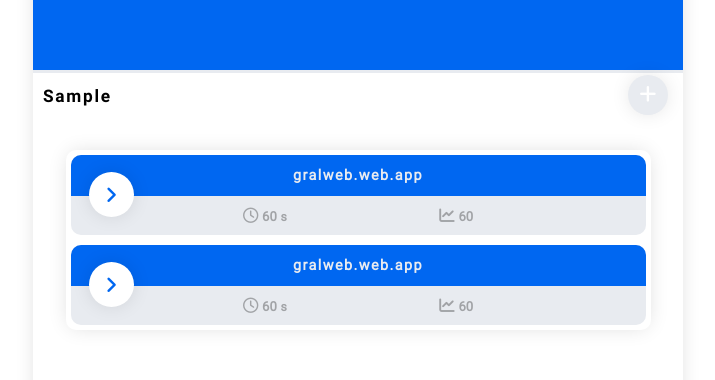
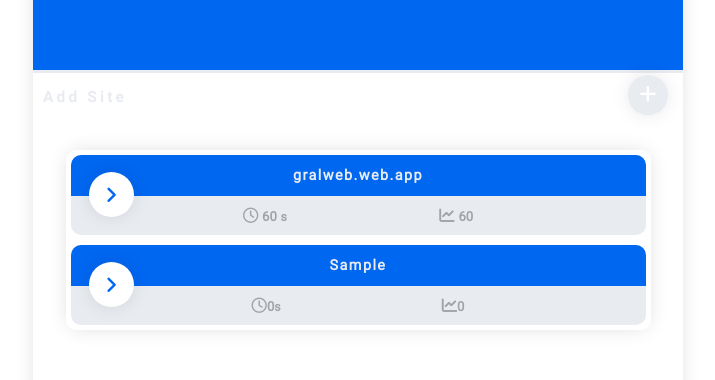
Before and after one commit to gralweb/gralweb-traffic, a website with bundled scripts: page index.html in a window 1280 px wide. Both pictures are taken after typing "Sample" into the empty fields and a click on the button 930 px from the left and 336 px from the top of the page. Shown: the part 242-622 px from the top of the page, without its empty margins (282-997 px from the left). Built offline with nearby package versions, Linux system fonts and the light colour scheme.

Commit message:
funcion para agregar nuevo link - template de enlace (carts)

```diff
--- a/index.html
+++ b/index.html
@@ -30,25 +30,25 @@
 			</section>
 
 			<main class="_gt-container-urls">
-				<article class="_gt-url">
+				<article id="idPredeterminada" class="_gt-url">
 					<ul class="_gt-url-options">
 						<li class="_gt-url-option _gt-url-options-close">
-							<button type="button" id="_gt-url-options-close" name="_options-close">
+							<button type="button" name="_options-close">
 								<i class="fa-solid fa-angle-left"></i>
 							</button>
 						</li>
 						<li class="_gt-url-option">
-							<button type="button" id="_gt-url-option-delete" name="_option-delete">
+							<button type="button" name="_option-delete">
 								<i class="fa-solid fa-trash"></i>
 							</button>
 						</li>
 						<li class="_gt-url-option">
-							<button type="button" id="_gt-url-option-edit" name="_option-edit">
+							<button type="button" name="_option-edit">
 								<i class="fa-solid fa-gear"></i>
 							</button>
 						</li>
 						<li class="_gt-url-option">
-							<button type="button" id="_gt-url-option-save" name="_option-save">
+							<button type="button" name="_option-save">
 								<i class="fa-regular fa-bookmark"></i>
 							</button>
 						</li>
@@ -56,59 +56,7 @@
 
 					<section class="_gt-url-content">
 						<div class="_gt-url-options-open">
-							<button type="button" id="_gt-url-options-open" name="_options-open">
-								<i class="fa-solid fa-angle-right"></i>
-							</button>
-						</div>
-						<p class="_gt-url-content-link">
-							<a href="https://gralweb.web.app" target="_blank" rel="noopener noreferrer">
-								gralweb.web.app
-							</a>
-						</p>
-						<summary class="_gt-url-content-data">
-							<p class="_gt-url-timer-content">
-								<span><i class="fa-regular fa-clock"></i></span>
-								<span class="_gt-url-time">60</span>
-								<span>s</span>
-							</p>
-							<p class="_gt-url-counter-content">
-								<span>
-									<i class="fa-solid fa-chart-line"></i>
-									<!-- <i class="fa-solid fa-chart-simple"></i> -->
-								</span>
-								<span class="_gt-url-counter">60</span>
-							</p>
-						</summary>
-					</section>
-				</article>
-
-				<article class="_gt-url">
-					<ul class="_gt-url-options">
-						<li class="_gt-url-option _gt-url-options-close">
-							<button type="button" id="_gt-url-options-close" name="_options-close">
-								<i class="fa-solid fa-angle-left"></i>
-							</button>
-						</li>
-						<li class="_gt-url-option">
-							<button type="button" id="_gt-url-option-delete" name="_option-delete">
-								<i class="fa-solid fa-trash"></i>
-							</button>
-						</li>
-						<li class="_gt-url-option">
-							<button type="button" id="_gt-url-option-edit" name="_option-edit">
-								<i class="fa-solid fa-gear"></i>
-							</button>
-						</li>
-						<li class="_gt-url-option">
-							<button type="button" id="_gt-url-option-save" name="_option-save">
-								<i class="fa-regular fa-bookmark"></i>
-							</button>
-						</li>
-					</ul>
-
-					<section class="_gt-url-content">
-						<div class="_gt-url-options-open">
-							<button type="button" id="_gt-url-options-open" name="_options-open">
+							<button type="button" name="_options-open">
 								<i class="fa-solid fa-angle-right"></i>
 							</button>
 						</div>
--- a/src/js/_click_trigger.js
+++ b/src/js/_click_trigger.js
@@ -1,3 +1,5 @@
+import _url_template from "./_url_template.js"
+
 const _click_trigger = () => {
 	document.body.addEventListener('click', e => {
 		let { name } = e.target
@@ -9,9 +11,13 @@ const _click_trigger = () => {
 			switch (name) {
 				case "_add":
 					e.preventDefault()
-					let _gt_input_add_val = document.querySelector("#_gt-input-add").value
-					console.log(_gt_input_add_val)
-					// Crear funcion para lanzar nuevo link
+					let _input_url = document.querySelector("#_gt-input-add")
+					let _url = _input_url.value
+					let _timer_prop = 30
+					// Funcion para lanzar nuevo link
+					const _new_url = new _url_template({ _url, _timer_prop })
+					_new_url._new_template()
+					_input_url.value = ""
 					break;
 				case "_options-open":
 					_gt_url.classList.add("_open")
@@ -35,9 +41,13 @@ const _click_trigger = () => {
 			switch (_parent_name) {
 				case "_add":
 					e.preventDefault()
-					let _gt_input_add_val = document.querySelector("#_gt-input-add").value
-					console.log(_gt_input_add_val)
-					// Crear funcion para lanzar nuevo link
+					let _input_url = document.querySelector("#_gt-input-add")
+					let _url = _input_url.value
+					let _timer_prop = 30
+					// Funcion para lanzar nuevo link
+					const _new_url = new _url_template({ _url, _timer_prop })
+					_new_url._new_template()
+					_input_url.value = ""
 					break;
 				case "_options-open":
 					_gt_url_icon.classList.add("_open")
--- /dev/null
+++ b/src/js/_template.js
@@ -0,0 +1,202 @@
+class _Template {
+	constructor({ _uuid, _url }) {
+		this._uuid = _uuid
+		this._url = _url
+	}
+
+	_template () {
+		// Contenedor de la lista de links activos
+		const _article_container = document.querySelector("._gt-container-urls")
+		// Creacion de Articulo
+		const _article = document.createElement("article")
+			// Atributos del articulo - ID para las opciones
+			_article.setAttribute("id", this._uuid)
+			_article.classList.add("_gt-url")
+
+			// Creacion de la lista desordenada
+			const _ul = document.createElement("ul")
+				// Atributos
+				_ul.classList.add("_gt-url-options")
+				// Creacion de cada item de la lista (opciones)
+				const _li_close = document.createElement("li")
+					// Atributos
+					_li_close.classList.add("_gt-url-option")
+					_li_close.classList.add("_gt-url-options-close")
+					// Boton de sera handler para la opcion
+					const _button_close = document.createElement("button")
+						// Atributos
+						_button_close.setAttribute("type", "button")
+						_button_close.setAttribute("name", "_options-close")
+						// Icono del boton - opcion
+						const _i_close = document.createElement("i")
+							// Atributos
+							_i_close.classList.add("fa-solid")
+							_i_close.classList.add("fa-angle-left")
+						// Agregando icono al boton
+						_button_close.appendChild(_i_close)
+					// Agregando boton al item
+					_li_close.appendChild(_button_close)
+				// Creacion de cada item de la lista (opciones)
+				const _li_delete = document.createElement("li")
+					// Atributos
+					_li_delete.classList.add("_gt-url-option")
+					// Boton de sera handler para la opcion
+					const _button_delete = document.createElement("button")
+						// Atributos
+						_button_delete.setAttribute("type", "button")
+						_button_delete.setAttribute("name", "_option-delete")
+						// Icono del boton - opcion
+						const _i_delete = document.createElement("i")
+							// Atributos
+							_i_delete.classList.add("fa-solid")
+							_i_delete.classList.add("fa-trash")
+						// Agregando icono al boton
+						_button_delete.appendChild(_i_delete)
+					// Agregando boton al item
+					_li_delete.appendChild(_button_delete)
+				// Creacion de cada item de la lista (opciones)
+				const _li_edit = document.createElement("li")
+					// Atributos
+					_li_edit.classList.add("_gt-url-option")
+					// Boton de sera handler para la opcion
+					const _button_edit = document.createElement("button")
+						// Atributos
+						_button_edit.setAttribute("type", "button")
+						_button_edit.setAttribute("name", "_option-edit")
+
+						// Icono del boton - opcion
+						const _i_edit = document.createElement("i")
+							// Atributos
+							_i_edit.classList.add("fa-solid")
+							_i_edit.classList.add("fa-gear")
+						// Agregando icono al boton
+						_button_edit.appendChild(_i_edit)
+					// Agregando boton al item
+					_li_edit.appendChild(_button_edit)
+				// Creacion de cada item de la lista (opciones)
+				const _li_save = document.createElement("li")
+					// Atributos
+					_li_save.classList.add("_gt-url-option")
+					// Boton de sera handler para la opcion
+					const _button_save = document.createElement("button")
+					// Atributos
+					_button_save.setAttribute("type", "button")
+					_button_save.setAttribute("name", "_option-save")
+						// Icono del boton - opcion
+						const _i_save = document.createElement("i")
+							// Atributos
+							_i_save.classList.add("fa-regular")
+							_i_save.classList.add("fa-bookmark")
+						// Agregando icono al boton
+						_button_save.appendChild(_i_save)
+					// Agregando boton al item
+					_li_save.appendChild(_button_save)
+				// Agregando items a la lista
+				_ul.appendChild(_li_close)
+				_ul.appendChild(_li_delete)
+				_ul.appendChild(_li_edit)
+				_ul.appendChild(_li_save)
+			// Creacion de la seccion para la informacion del enlace
+			const _section = document.createElement("section")
+				// Atributos
+				_section.classList.add("_gt-url-content")
+				// Contenedor de boton de abrir opciones
+				const _options_open = document.createElement("div")
+					// Atributos
+					_options_open.classList.add("_gt-url-options-open")
+					// Boton
+					const _button_open = document.createElement("button")
+						// Atributos
+						_button_open.setAttribute("type", "button")
+						_button_open.setAttribute("name", "_options-open")
+						// Icono de boton
+						const _i_open = document.createElement("i")
+							// Atributos
+							_i_open.classList.add("fa-solid")
+							_i_open.classList.add("fa-angle-right")
+						// Agregando icono al boton
+						_button_open.appendChild(_i_open)
+					// Agregando boton al contenedor
+					_options_open.appendChild(_button_open)
+				// Contenedor enlace
+				const _url_content = document.createElement("p")
+					// Atributos
+					_url_content.classList.add("_gt-url-content-link")
+					// Enlace
+					const _url_a = document.createElement("a")
+						// Atributos
+						_url_a.setAttribute("href", this._url)
+						_url_a.setAttribute("target", "_blank")
+						_url_a.innerText = this._url
+					// Agregando enlace al contenedor
+					_url_content.appendChild(_url_a)
+				// Contenedor Timer - Counter Views
+				const _url_content_data = document.createElement("summary")
+					// Atributos
+					_url_content_data.classList.add("_gt-url-content-data")
+					// Contenedor Timer
+					const _url_timer = document.createElement("p")
+						// Atributos
+						_url_timer.classList.add("_gt-url-timer-content")
+						// Span icon Timer
+						const _span_icon = document.createElement("span")
+							// Icon Timer
+							const _span_i = document.createElement("i")
+								// Atributos
+								_span_i.classList.add("fa-regular")
+								_span_i.classList.add("fa-clock")
+							// Agregando icono al span
+							_span_icon.appendChild(_span_i)
+						// Span texto Timer
+						const _span_timer = document.createElement("span")
+							// Atributos
+							_span_timer.classList.add("_gt-url-time")
+							_span_timer.innerText = "0"
+						// Span Abrebiacion de tiempo
+						const _span_secons = document.createElement("span")
+							// Atributos
+							_span_secons.innerText = "s"
+						// Agregando Contenido - Span al contenedor
+						_url_timer.appendChild(_span_icon)
+						_url_timer.appendChild(_span_timer)
+						_url_timer.appendChild(_span_secons)
+					// Contenedor Counter Views
+					const _url_counter_opens = document.createElement("p")
+						// Atributos
+						_url_counter_opens.classList.add("_gt-url-counter-content")
+						// Span icon counter
+						const _span_counter_icon = document.createElement("span")
+							// Icon counter
+							const _span_counter_icon_i = document.createElement("i")
+								// Atributos
+								_span_counter_icon_i.classList.add("fa-solid")
+								_span_counter_icon_i.classList.add("fa-chart-line")
+							// Agregando icono al span
+							_span_counter_icon.appendChild(_span_counter_icon_i)
+						// Span Texto Counter Views
+						const _span_counter = document.createElement("span")
+							// Atributos
+							_span_counter.classList.add("_gt-url-counter")
+							_span_counter.innerText = "0"
+						// Agregando Contenido al Contenedor
+						_url_counter_opens.appendChild(_span_counter_icon)
+						_url_counter_opens.appendChild(_span_counter)
+				// Agregando Items (Timer - Counter) al contenedor
+				_url_content_data.appendChild(_url_timer)
+				_url_content_data.appendChild(_url_counter_opens)
+			// Agregando Items ( Boton - Enlace - Info ) al contenedor SECTION
+			_section.appendChild(_options_open)
+			_section.appendChild(_url_content)
+			_section.appendChild(_url_content_data)
+		// Agregando items ( UL - SECTION ) al article
+		_article.appendChild(_ul)
+		_article.appendChild(_section)
+
+		// Devolvemos el articulo completo para implementar en el dom
+		// return _article
+		// Insertamos el articulo al dom
+		_article_container.appendChild(_article)
+	}
+}
+
+export default _Template;
--- a/src/js/_url_template.js
+++ b/src/js/_url_template.js
@@ -1,14 +1,22 @@
+import _Template from "./_template.js"
+
 class _url_template {
-	constructor ({_url, _counter, _timer_prop}) {
-		this.url_id = uuidv4()
+	constructor ({ _uuid_, _url, _timer_prop }) {
+		this._url_id =  _uuid_ ? _uuid_ : uuidv4()
 		this._url = _url
-		this._counter = _counter
 		this._timer_prop = _timer_prop
 		this._timer = this._timer_prop
 		this._window
 		this._interval
+		this._timer_show
+		this._counter_show
 		this._counter_open = 0
-		this._counter_show = document.querySelectorAll("._counter")[this._counter]
+	}
+
+	_new_template () {
+		const _instance = new _Template({_uuid : this._url_id, _url : this._url})
+		_instance._template()
+		this._reset_interval()
 	}
 
 	_handle_open () {
@@ -17,11 +25,13 @@ class _url_template {
 	}
 
 	_handle_close () {
+		this._counter_show = document.querySelector(`#${this._url_id} ._gt-url-counter`)
 		this._window.close()
 		this._counter_show.innerHTML = this._counter_open
 	}
 
 	_open_link () {
+		this._timer_show = document.querySelector(`#${this._url_id} ._gt-url-time`)
 
 		this._handle_open()
 
@@ -32,6 +42,8 @@ class _url_template {
 				this._handle_close()
 				this._reset_interval()
 				clearInterval(this._interval)
+			} else {
+				this._timer_show.innerHTML = +this._timer.toString( )
 			}
 		}, 1000 )
 	}
```
Also changed, not shown: src/js/index.js (+5 -2 lines).
